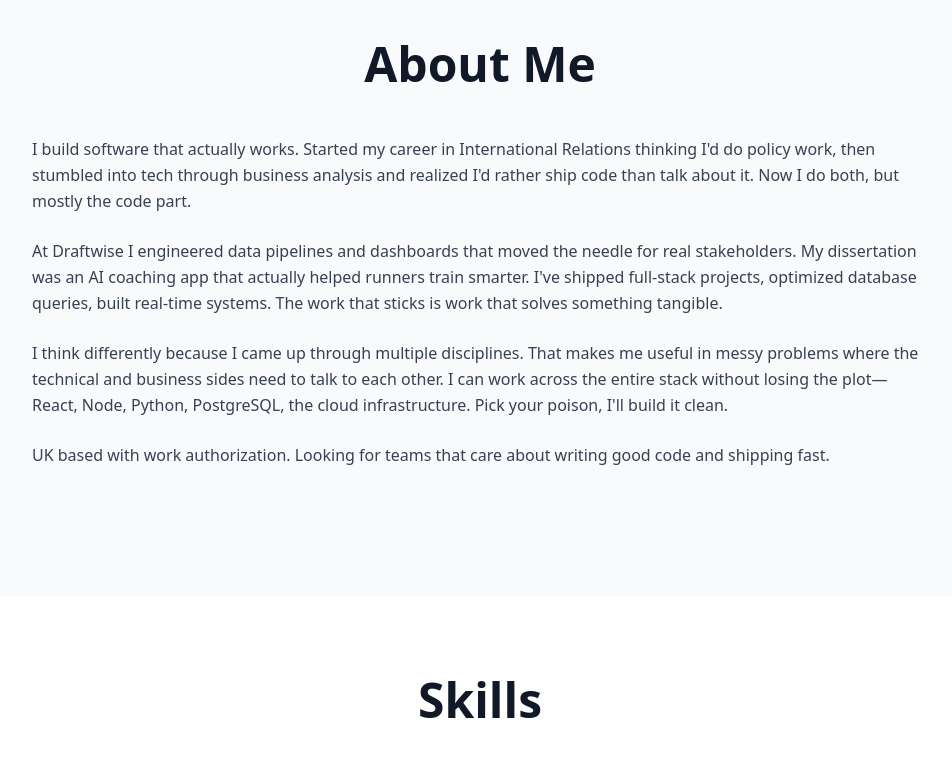
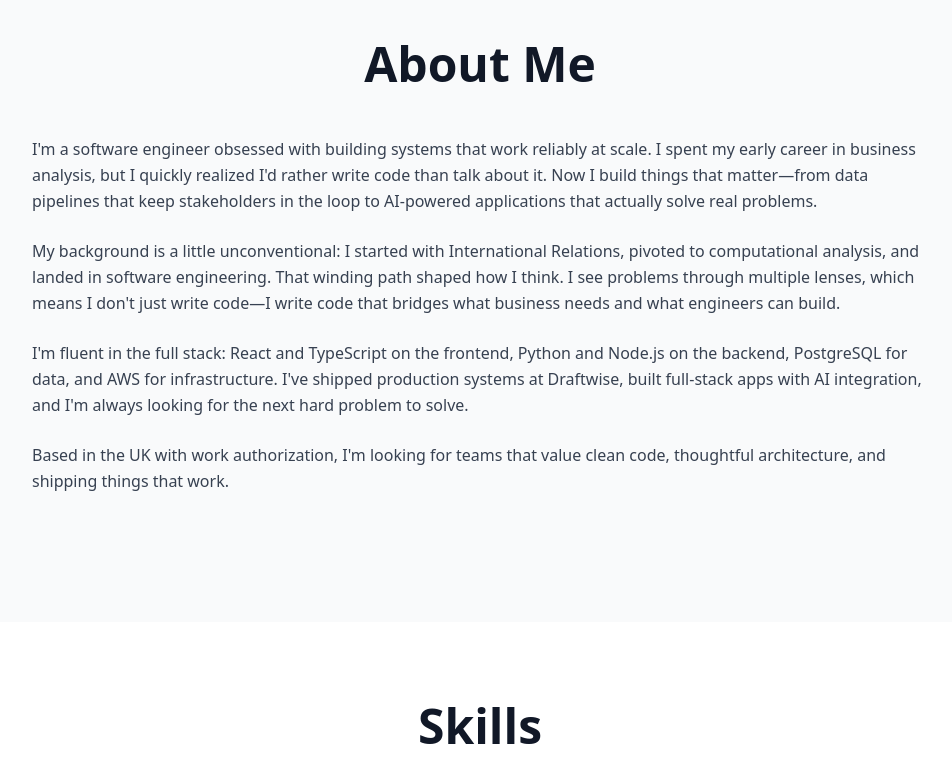
Before and after one commit to alpatamerr/personal-portfolio, a React (Vite) app: page / in a window 1280 px wide. Shown: the part 840-1611 px from the top of the page, without its empty margins (160-1112 px from the left). Built offline with nearby package versions, Linux system fonts and the light colour scheme.

Commit message:
Updated About.tsx

```diff
--- a/src/components/About.tsx
+++ b/src/components/About.tsx
@@ -11,19 +11,19 @@ export default function About() {
         <div className="max-w-4xl mx-auto">
           <div className="prose prose-lg dark:prose-invert mb-12 text-gray-700 dark:text-gray-300 leading-relaxed">
             <p className="mb-6">
-              I build software that actually works. Started my career in International Relations thinking I'd do policy work, then stumbled into tech through business analysis and realized I'd rather ship code than talk about it. Now I do both, but mostly the code part.
+              I'm a software engineer obsessed with building systems that work reliably at scale. I spent my early career in business analysis, but I quickly realized I'd rather write code than talk about it. Now I build things that matter—from data pipelines that keep stakeholders in the loop to AI-powered applications that actually solve real problems.
             </p>
 
             <p className="mb-6">
-              At Draftwise I engineered data pipelines and dashboards that moved the needle for real stakeholders. My dissertation was an AI coaching app that actually helped runners train smarter. I've shipped full-stack projects, optimized database queries, built real-time systems. The work that sticks is work that solves something tangible.
+              My background is a little unconventional: I started with International Relations, pivoted to computational analysis, and landed in software engineering. That winding path shaped how I think. I see problems through multiple lenses, which means I don't just write code—I write code that bridges what business needs and what engineers can build.
             </p>
 
             <p className="mb-6">
-              I think differently because I came up through multiple disciplines. That makes me useful in messy problems where the technical and business sides need to talk to each other. I can work across the entire stack without losing the plot—React, Node, Python, PostgreSQL, the cloud infrastructure. Pick your poison, I'll build it clean.
+              I'm fluent in the full stack: React and TypeScript on the frontend, Python and Node.js on the backend, PostgreSQL for data, and AWS for infrastructure. I've shipped production systems at Draftwise, built full-stack apps with AI integration, and I'm always looking for the next hard problem to solve.
             </p>
 
             <p>
-              UK based with work authorization. Looking for teams that care about writing good code and shipping fast.
+              Based in the UK with work authorization, I'm looking for teams that value clean code, thoughtful architecture, and shipping things that work.
             </p>
           </div>
 
--- a/src/data/portfolio.ts
+++ b/src/data/portfolio.ts
@@ -92,16 +92,15 @@ export const projects: Project[] = [
   {
     title: 'Social Media App',
     emoji: '📱',
-    description: 'Full-featured social platform with FastAPI backend and Streamlit frontend, featuring secure authentication, media uploads with ImageKit CDN, and a real-time feed.',
+    description: 'Full-featured social platform with real-time messaging, user profiles, and content sharing capabilities.',
     features: [
-      'FastAPI backend with async SQLite database',
-      'Secure JWT-based user authentication',
-      'Image uploads and storage with ImageKit CDN',
-      'Post creation and feed management',
-      'User profile management and account security',
-      'Environment-based configuration for sensitive data',
+      'Real-time messaging and notifications',
+      'User authentication and profile management',
+      'Content feed with like and comment functionality',
+      'User discovery and follow system',
+      'Media upload and storage integration',
     ],
-    technologies: 'FastAPI, Python, Streamlit, SQLite, ImageKit CDN, JWT',
+    technologies: 'React, Node.js, PostgreSQL, WebSockets',
     github: 'https://github.com/alpatamerr/Social-Media-App',
   },
   {
```
Also changed, not shown: vite.config.ts.timestamp-1778518810752-e3de2131976e08.mjs (deleted).
